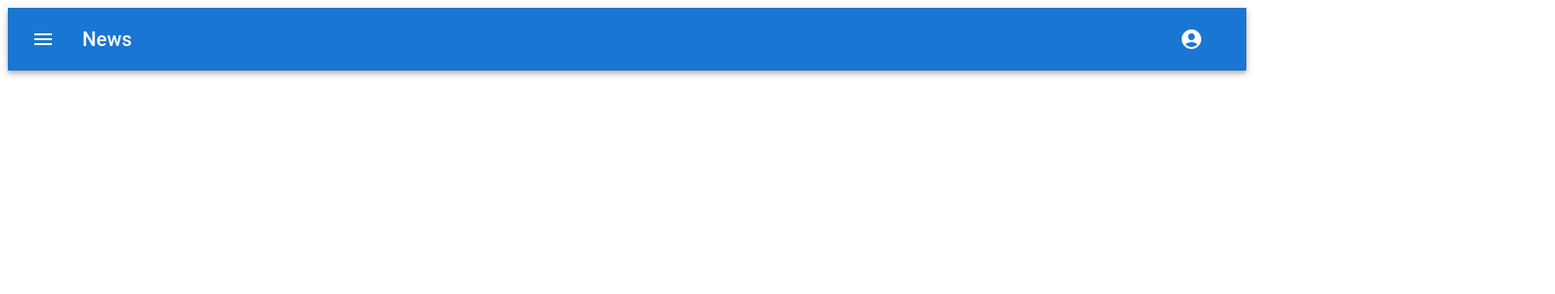
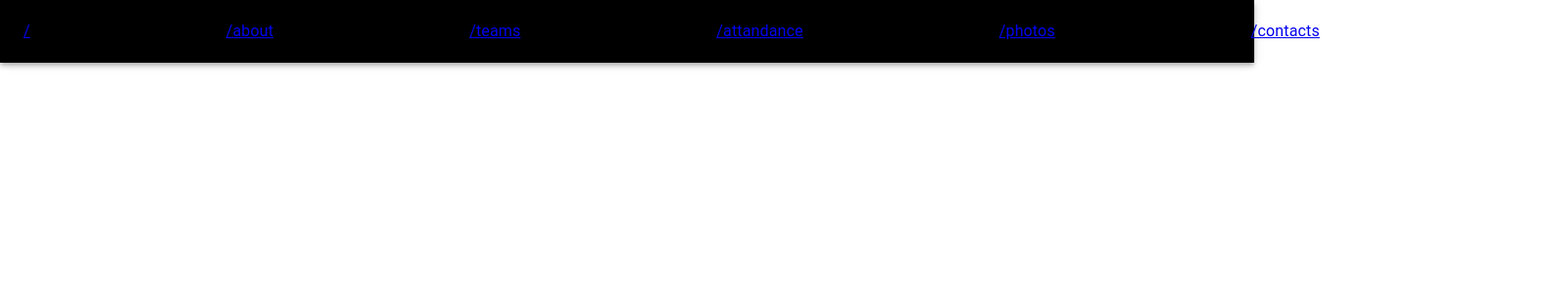
Before and after one commit to Erased-sh/signal-nest, a Next.js app in the folder front/: page / in a window 1280 px wide. Shown: the top 300 px of the page at 98% size, 1587 px wide, since content can reach past the window. Built offline with nearby package versions, Linux system fonts and the light colour scheme.

Commit message:
navigation pannel improved and links added

```diff
--- a/front/package.json
+++ b/front/package.json
@@ -11,9 +11,11 @@
   "dependencies": {
     "@emotion/react": "^11.11.1",
     "@emotion/styled": "^11.11.0",
+    "@fontsource/roboto": "^5.0.8",
     "@mui/icons-material": "^5.14.19",
     "@mui/material": "^5.14.19",
     "axios": "^1.6.2",
+    "keen-slider": "^6.8.6",
     "next": "14.0.3",
     "react": "^18",
     "react-dom": "^18"
--- /dev/null
+++ b/front/src/app/components/fields/defaultTextfield.tsx
@@ -0,0 +1,18 @@
+import { TextField } from "@mui/material";
+import { FC } from "react";
+
+interface TextFieldProps{
+    value:string,
+    placeholder:string,
+    onChange:(event:string)=>void
+}
+
+
+
+export const TextfieldDef:FC<TextFieldProps>=({value,placeholder,onChange})=>{
+    return(
+    <div>
+        <TextField value={value} placeholder="placeholder" onChange={(e)=>{onChange(e.target.value)}}/>
+    </div>)
+
+}
--- /dev/null
+++ b/front/src/app/components/fields/defaultTypography.tsx
@@ -0,0 +1,21 @@
+
+
+
+import { FC } from "react";
+import Typography from '@mui/material/Typography';
+
+import Link from "next/link";
+
+interface ITypography{
+   value:string,
+   link:string,
+}
+
+export const TypographyDef:FC<ITypography>=({value,link})=>{
+
+
+return (
+   <Typography><Link href={link}>{value}</Link> </Typography>
+
+)
+}
--- /dev/null
+++ b/front/src/app/components/fields/index.ts
@@ -0,0 +1,2 @@
+export * from "./defaultTextfield"
+export * from "./defaultTypography"
--- a/front/src/app/components/navbar.tsx
+++ b/front/src/app/components/navbar.tsx
@@ -2,30 +2,39 @@ import * as React from 'react';
 import AppBar from '@mui/material/AppBar';
 import Box from '@mui/material/Box';
 import Toolbar from '@mui/material/Toolbar';
-import Typography from '@mui/material/Typography';
-import Button from '@mui/material/Button';
 import IconButton from '@mui/material/IconButton';
-import AccountCircleIcon from '@mui/icons-material/AccountCircle';
 import MenuIcon from '@mui/icons-material/Menu';
+import { TypographyDef } from './fields';
+import {  Stack } from '@mui/material';
+import { current_routes } from '../utils';
+
 
 export default function Navbar() {
+
+  const routes=current_routes
   return (
-    <Box sx={{ flexGrow: 0 }}>
-      <AppBar position="sticky">
-        <Toolbar>
-          <IconButton
-            size="large"
-            edge="start"
-            color="inherit"
-            aria-label="menu"
-            sx={{ mr: 2 }}
-          >
-            <MenuIcon />
+    <Box >
+      <AppBar position="absolute">
+        <Toolbar sx={{background:"black"}}>
+
+  <Stack
+  direction="row"
+  spacing={25}
+  alignItems={"center"}
+>
+          <TypographyDef value={routes.main_page} link={"/"}  ></TypographyDef>
+          <TypographyDef value={routes.about} link={"/wad"}></TypographyDef>
+          <TypographyDef value={routes.teams}link={"/rsf"}></TypographyDef>
+          <TypographyDef value={routes.attandance} link={"/sef"}></TypographyDef>
+          <TypographyDef value={routes.photos}link={"/sef"}></TypographyDef>
+          <TypographyDef value={routes.contacts}link={"/esfs"}></TypographyDef>
+
+          <IconButton size="medium" color="inherit">
+          <MenuIcon />
           </IconButton>
-          <Typography variant="h6" component="div" sx={{ flexGrow: 1 }}>
-            News
-          </Typography>
-          <Button color="inherit"><AccountCircleIcon/></Button>
+
+       </Stack>
+
         </Toolbar>
       </AppBar>
     </Box>
--- /dev/null
+++ b/front/src/app/components/slider.tsx
@@ -0,0 +1,31 @@
+
+'use client'
+import React, { FC } from 'react'
+import 'keen-slider/keen-slider.min.css'
+import { useKeenSlider } from 'keen-slider/react' // import from 'keen-slider/react.es' for to get an ES module
+import { AccountCircle, Create, Edit } from '@mui/icons-material'
+
+export const PhotoSlider:FC=() => {
+  const [sliderRef, instanceRef] = useKeenSlider(
+    {
+      slideChanged() {
+        console.log('slide changed')
+      },
+      slides:{
+        perView: 2,
+        spacing: 15,
+      }
+    },
+    [
+      // add plugins here
+    ]
+  )
+
+  return (
+    <div ref={sliderRef} className="keen-slider">
+      <div className="keen-slider__slide">First slide</div>
+      <div className="keen-slider__slide">Second slide</div>
+      <div className="keen-slider__slide">Third slide</div>
+    </div>
+  )
+}
--- a/front/src/app/layout.tsx
+++ b/front/src/app/layout.tsx
@@ -1,8 +1,8 @@
 import Navbar from "./components/navbar"
 
 export const metadata = {
-  title: 'Next.js',
-  description: 'Generated by Next.js',
+  title: 'Mtusi sport',
+  description: 'In love with sport',
 }
 
 export default function RootLayout({
--- a/front/src/app/page.tsx
+++ b/front/src/app/page.tsx
@@ -1,8 +1,15 @@
+
+
+
 import Navbar from "./components/navbar";
+import { PhotoSlider } from "./components/slider";
 
 
 export default function Home() {
   return (
-   <div><Navbar/></div>
+   <div><Navbar/>
+   <PhotoSlider/>
+   </div>
+
   )
 }
--- /dev/null
+++ b/front/src/app/utils.ts
@@ -0,0 +1,17 @@
+interface IRoutes{
+    main_page:string,
+    about:string,
+    teams:string,
+    attandance:string,
+    photos:string,
+    contacts:string,
+}
+
+export const current_routes:IRoutes={
+    main_page: "/",
+    about: "/about",
+    teams: "/teams",
+    attandance: "/attandance",
+    photos: "/photos",
+    contacts: "/contacts"
+}
```
Also changed, not shown: 1 other file (tests, documents, lock files or other folders).
